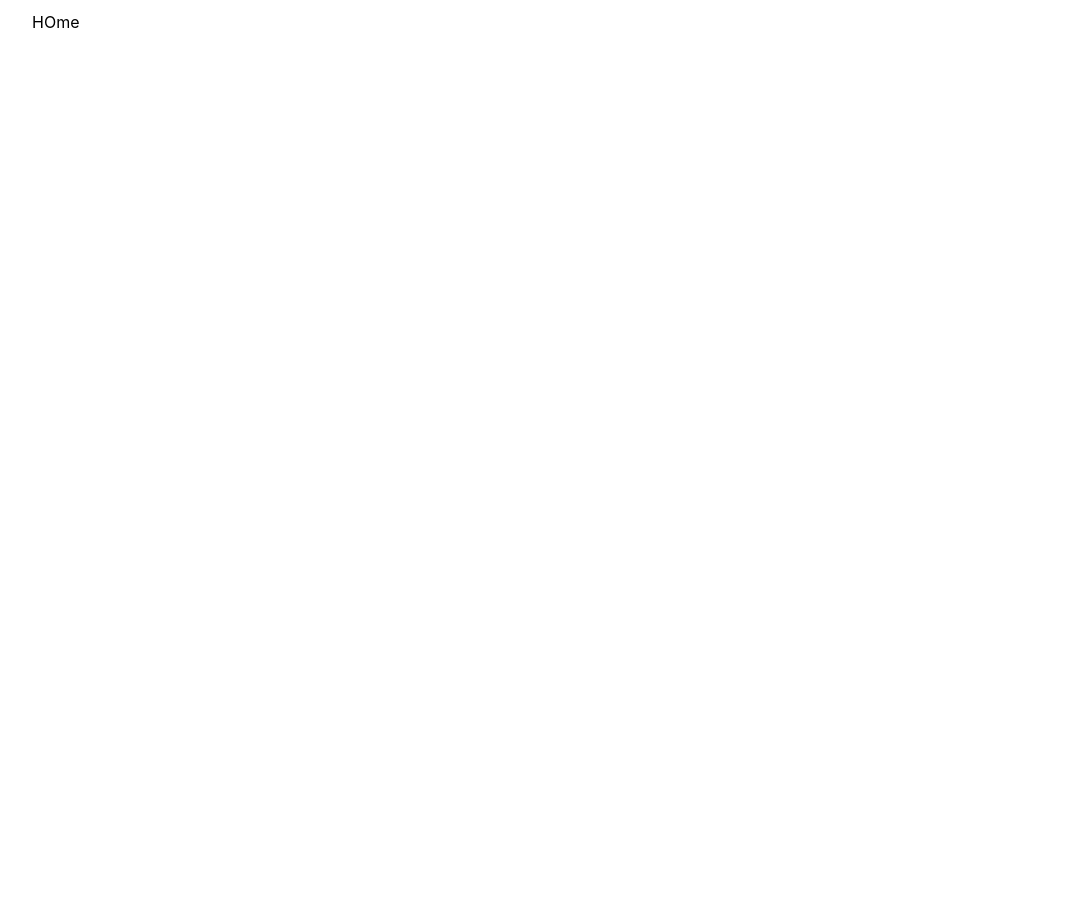
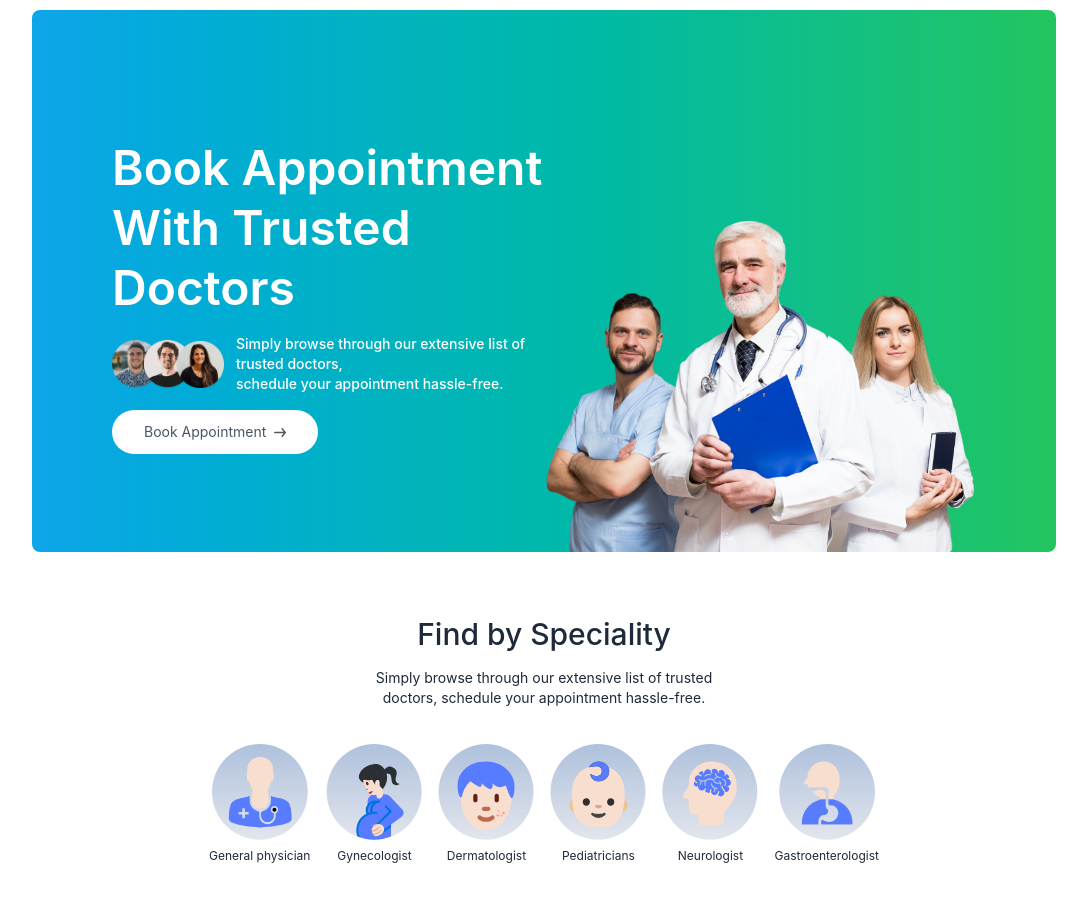
Before and after one commit to Atanu-18/ClinicLink, a React (Vite) app in the folder Frontend/: page / in a window 1280 px wide. Shown: the part 160-1062 px from the top of the page, without its empty margins (96-1183 px from the left). Before the commit the page ends 800 px from the top, so only its background shows below. Built offline with nearby package versions, Linux system fonts and the light colour scheme.

Commit message:
making Header & SpecialityMenu

```diff
--- a/Frontend/src/components/Header.jsx
+++ b/Frontend/src/components/Header.jsx
@@ -1,8 +1,28 @@
 import React from 'react'
+import { assets } from '../assets/assets'
 
 const Header = () => {
   return (
-    <div>Header</div>
+    <div className='flex flex-col md:flex-row flex-wrap bg-gradient-to-r from-[#0ea5e9] to-[#22c55e] rounded-lg px-6 md:px-10 lg:px-20'>
+      {/* left side */}
+      <div className='md:w-1/2 flex flex-col items-start justify-center gap-4 py-10 m-auto md:py-[10vw] md:mb-[-30px]'>
+        <p className='text-white text-3xl md:text-4xl lg:text-5xl font-semibold leading-tight md:leading-tight lg:leading-tight'>
+          Book Appointment <br/> With Trusted Doctors
+        </p>
+        <div className='flex flex-col md:flex-row items-center gap-3 text-white text-sm font-medium'>
+          <img src={assets.group_profiles} alt="" className='w-28'/>
+          <p>Simply browse through our extensive list of trusted doctors,<br className='hidden sm:block'/>schedule your appointment hassle-free.</p>
+        </div>
+        <a href="#speciality" className='flex items-center gap-2 bg-white px-8 py-3 rounded-full text-gray-600 text-sm m-auto md:m-0 hover:scale-105 transition-all duration-300'>
+          Book Appointment <img src={assets.arrow_icon} alt="" className='w-3'/>
+        </a>
+      </div>
+
+      {/* right side */}
+      <div className='md:w-1/2 relative'>
+        <img src={assets.header_img} alt="" className='w-ful md:absolute bottom-0 h-auto rounded-lg'/>
+      </div>
+    </div>
   )
 }
 
--- /dev/null
+++ b/Frontend/src/components/SpecialityMenu.jsx
@@ -0,0 +1,22 @@
+import React from 'react'
+import {specialityData} from '../assets/assets'
+import { Link } from 'react-router-dom'
+
+const SpecialityMenu = () => {
+  return (
+    <div id='speciality' className='flex flex-col items-center gap-4 py-16 text-gray-800'>
+        <h1 className='text-3xl font-medium'>Find by Speciality</h1>
+        <p className='md:w-1/3 text-sm text-center'>Simply browse through our extensive list of trusted doctors, schedule your appointment hassle-free.</p>
+        <div className='flex sm:justify-center gap-4 pt-5 w-full overflow-scroll'>
+            {specialityData.map((item,index)=>(
+                <Link onClick={()=>scrollTo(0,0)} className='flex flex-col items-center text-xs cursor-pointer flex-shrink-0 hover:translate-y-[-10px] transition-all duration-500' key={index} to={`/doctors/${item.speciality}`}>
+                    <img src={item.image} alt="" className='w-16 sm:w-24 mb-2'/>
+                    <p>{item.speciality}</p>
+                </Link>
+            ))}
+        </div>
+    </div>
+  )
+}
+
+export default SpecialityMenu
--- a/Frontend/src/index.css
+++ b/Frontend/src/index.css
@@ -4,3 +4,7 @@
 .active hr{
     @apply block
 }
+
+::-webkit-scrollbar{
+    @apply hidden
+}
--- a/Frontend/src/pages/HOme.jsx
+++ b/Frontend/src/pages/HOme.jsx
@@ -1,8 +1,13 @@
 import React from 'react'
+import Header from '../components/Header'
+import SpecialityMenu from '../components/SpecialityMenu'
 
 const HOme = () => {
   return (
-    <div>HOme</div>
+    <div>
+      <Header/>
+      <SpecialityMenu/>
+    </div>
   )
 }
 
```
